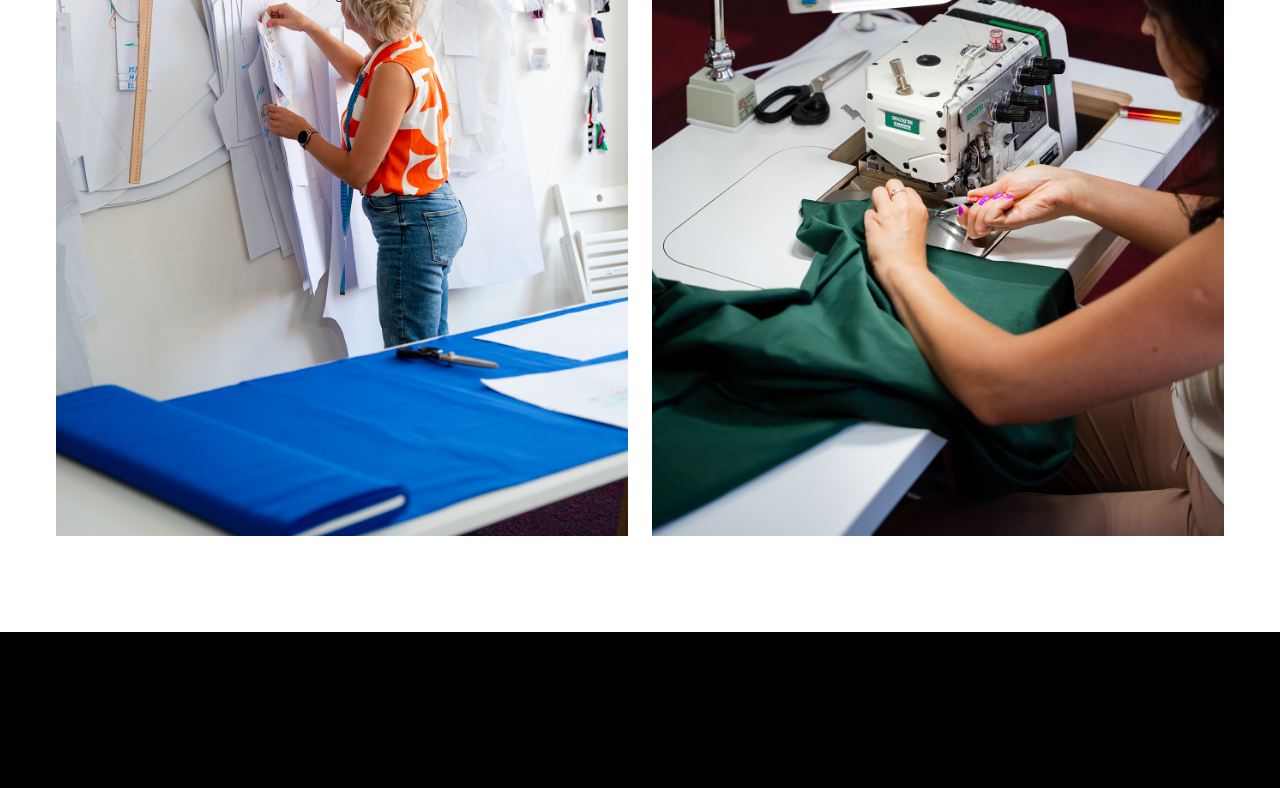
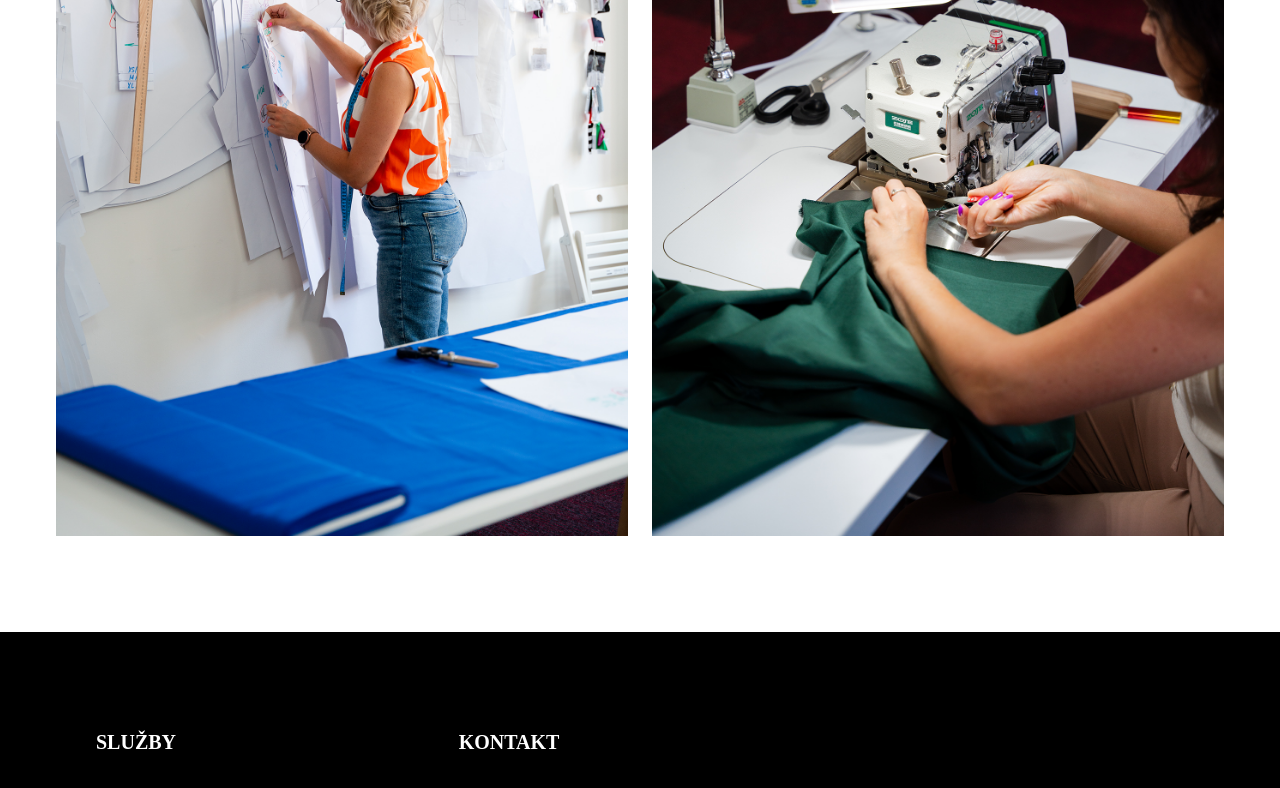
Before and after one commit to 100peck/bobu-original-prisma, a Next.js app: page / in a window 1280 px wide. Shown: the part 3133-3921 px from the top of the page. Built offline with nearby package versions, Linux system fonts and the light colour scheme; no server answers; the database is empty.

Commit message:
Set footer color to white explicitly.

```diff
--- a/src/components/footer/footer.tsx
+++ b/src/components/footer/footer.tsx
@@ -15,13 +15,13 @@ export const Footer = () => {
     return <div id={MenuLinks.FOOTER} className="w-full bg-black p-24">
         <div className="grid lg:grid-cols-3 md:grid-cols-2 sm:grid-cols-1 gap-y-10">
             <div>
-                <div className="text-xl text-left mb-6 font-bold font-mono uppercase">Služby</div>
+                <div className="text-xl text-left mb-6 font-bold text-white font-mono uppercase">Služby</div>
                 <ul className="leading-8">
                     {services.map(service => <li key={service.name}>{service.name}</li>)}
                 </ul>
             </div>
             <div>
-                <div className="text-xl text-left mb-6 font-bold font-mono uppercase">Kontakt</div>
+                <div className="text-xl text-left mb-6 font-bold text-white font-mono uppercase">Kontakt</div>
                 <ul className="leading-8">
                     <li>Bobu originals, s.r.o.</li>
                     <li>Třída T.G.Masaryka 1108, Frýdek-Místek</li>
```
